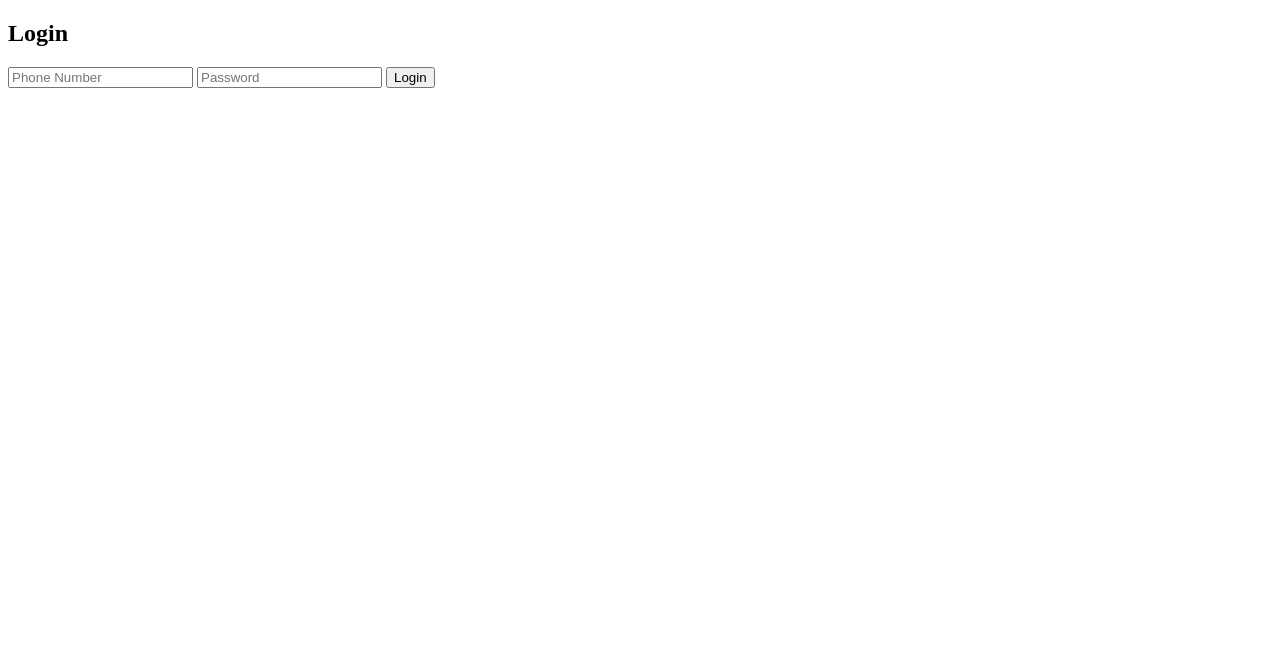
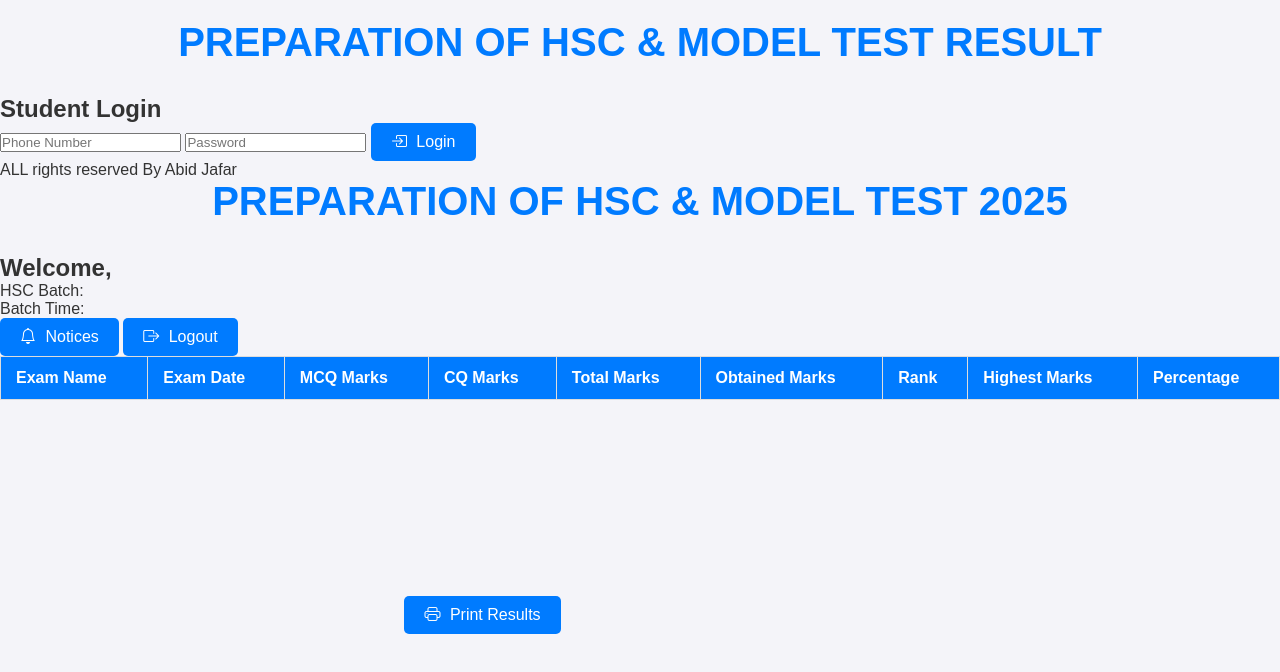
Before and after one commit to Abid-Jafar/preparationofhscresult, a plain HTML site: page resultmanagement/index.html in a window 1280 px wide. Drawn offline with nearby package versions, Linux system fonts and the light colour scheme.

Commit message:
Update index.html

```diff
--- a/resultmanagement/index.html
+++ b/resultmanagement/index.html
@@ -5,34 +5,39 @@
   <meta name="viewport" content="width=device-width, initial-scale=1.0">
   <title>Student Dashboard</title>
   <script src="https://cdn.jsdelivr.net/npm/chart.js"></script>
-  <style>
-    /* Add your custom styles here */
-    .hidden {
-      display: none;
-    }
-    .gray-row {
-      background-color: #f7f7f7;
-    }
-    /* Example for chart styling */
-    canvas {
-      max-width: 600px;
-      margin: 20px auto;
-    }
-  </style>
+  <link rel="stylesheet" href="./styles.css">
+  <!-- Bootstrap 5 CSS for icons -->
+  <link href="https://cdn.jsdelivr.net/npm/bootstrap-icons/font/bootstrap-icons.css" rel="stylesheet">
 </head>
 <body>
-
+  <!-- Login Section -->
+   <h1>PREPARATION OF HSC & MODEL TEST RESULT</h1>
   <div id="login-section">
-    <h2>Login</h2>
-    <input type="text" id="phone" placeholder="Phone Number">
-    <input type="password" id="password" placeholder="Password">
-    <button id="login-btn">Login</button>
+    <h2>Student Login</h2>
+    <input id="phone" type="text" placeholder="Phone Number">
+    <input id="password" type="password" placeholder="Password">
+    <button id="login-btn"><i class="bi bi-box-arrow-in-right"></i> Login</button>
+    <p>ALL rights reserved By Abid Jafar</p>
   </div>
 
+  <!-- Dashboard Section -->
   <div id="dashboard" class="hidden">
-    <h2>Dashboard</h2>
-    <div id="welcome-section"></div>
-    <table id="results-table">
+    <!-- Welcome Section -->
+    <div id="welcome-section">
+      <h1>PREPARATION OF HSC & MODEL TEST 2025</h1>
+      <h2>Welcome, <span id="student-name"></span></h2>
+      <p>HSC Batch: <span id="batch_time"></span></p>
+      <p>Batch Time: <span id="time"></span></p>
+    </div>
+
+    <!-- Navigation Bar -->
+    <div id="navigation-bar">
+      <button id="notice-btn"><i class="bi bi-bell"></i> Notices</button>
+      <button id="logout-btn" class="logout-btn"><i class="bi bi-box-arrow-right"></i> Logout</button>
+    </div>
+
+    <!-- Results Table -->
+    <table>
       <thead>
         <tr>
           <th>Exam Name</th>
@@ -46,13 +51,29 @@
           <th>Percentage</th>
         </tr>
       </thead>
-      <tbody></tbody>
+      <tbody id="results-table">
+        <!-- Data rows will be populated here -->
+      </tbody>
     </table>
-    <canvas id="progress-chart"></canvas>
-    <button id="logout-btn">Logout</button>
+
+    <!-- Progress Chart -->
+    <canvas id="progress-chart" width="400" height="200"></canvas>
+
+    <!-- Print Results Button -->
+    <button id="print-results-btn"><i class="bi bi-printer"></i> Print Results</button>
   </div>
 
-  <script src="script.js"></script>
+  <!-- JavaScript -->
+  <script>
+    // Redirect to Notice Page
+    document.getElementById('notice-btn').addEventListener('click', function () {
+      window.location.href = 'notice.html'; // Redirect to the Notice page
+    });
 
+    // Print Results functionality
+    document.getElementById('print-results-btn').addEventListener('click', function () {
+      window.print();
+    });
+  </script>
 </body>
 </html>
```
